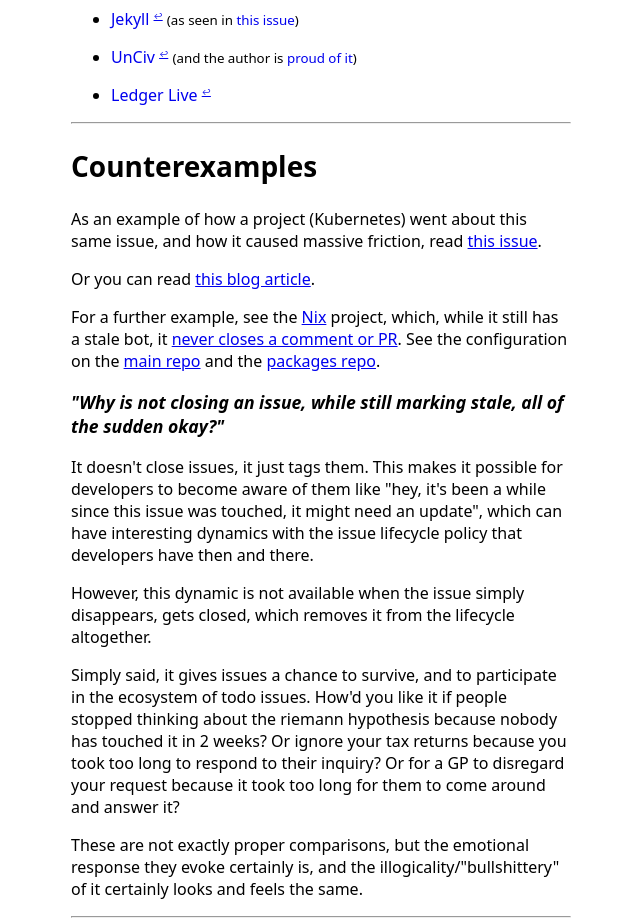
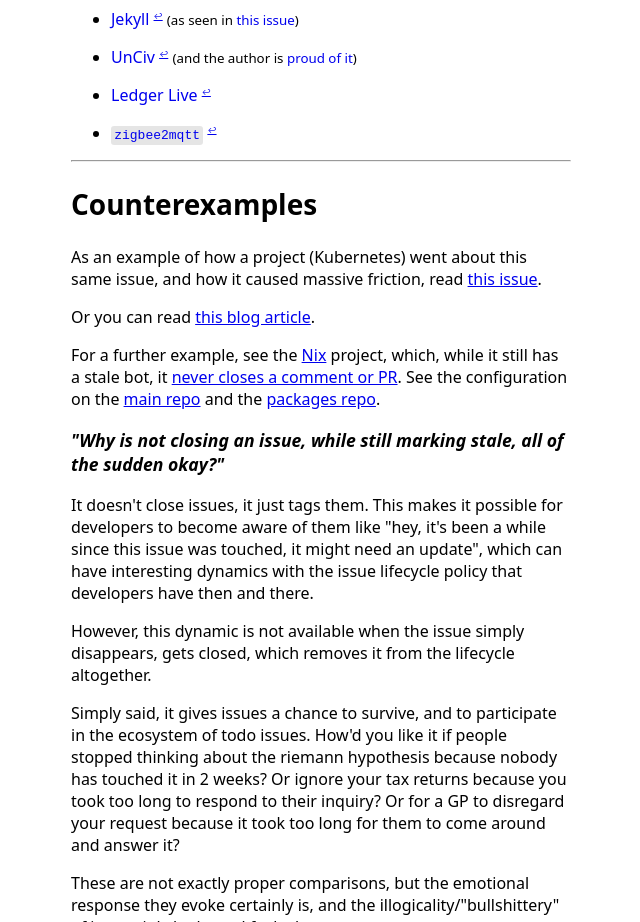
Before and after one commit to ShadowJonathan/nostalebots.xyz, an Eleventy site: page src/index.md in a window 1280 px wide. Shown: the part 6140-7062 px from the top of the page, without its empty margins (319-959 px from the left). Built offline with nearby package versions, Linux system fonts and the light colour scheme; Eleventy itself is replaced by a stand-in of ours; files that its build step writes are made by us from their sources; what markdown-it-sub would draw is missing.

Commit message:
Add zigbee2mqtt Fixes #26

```diff
--- a/src/index.md
+++ b/src/index.md
@@ -238,6 +238,9 @@
 - [Ledger Live](https://github.com/LedgerHQ/ledger-live)
   {% ref "https://github.com/LedgerHQ/ledger-live/blob/develop/.github/workflows/stale.yml" %}
 
+- [`zigbee2mqtt`](https://github.com/Koenkk/zigbee2mqtt)
+  {% ref "https://github.com/Koenkk/zigbee2mqtt/blob/master/.github/workflows/stale.yml" %}
+
 ----
 
 ## Counterexamples
```
